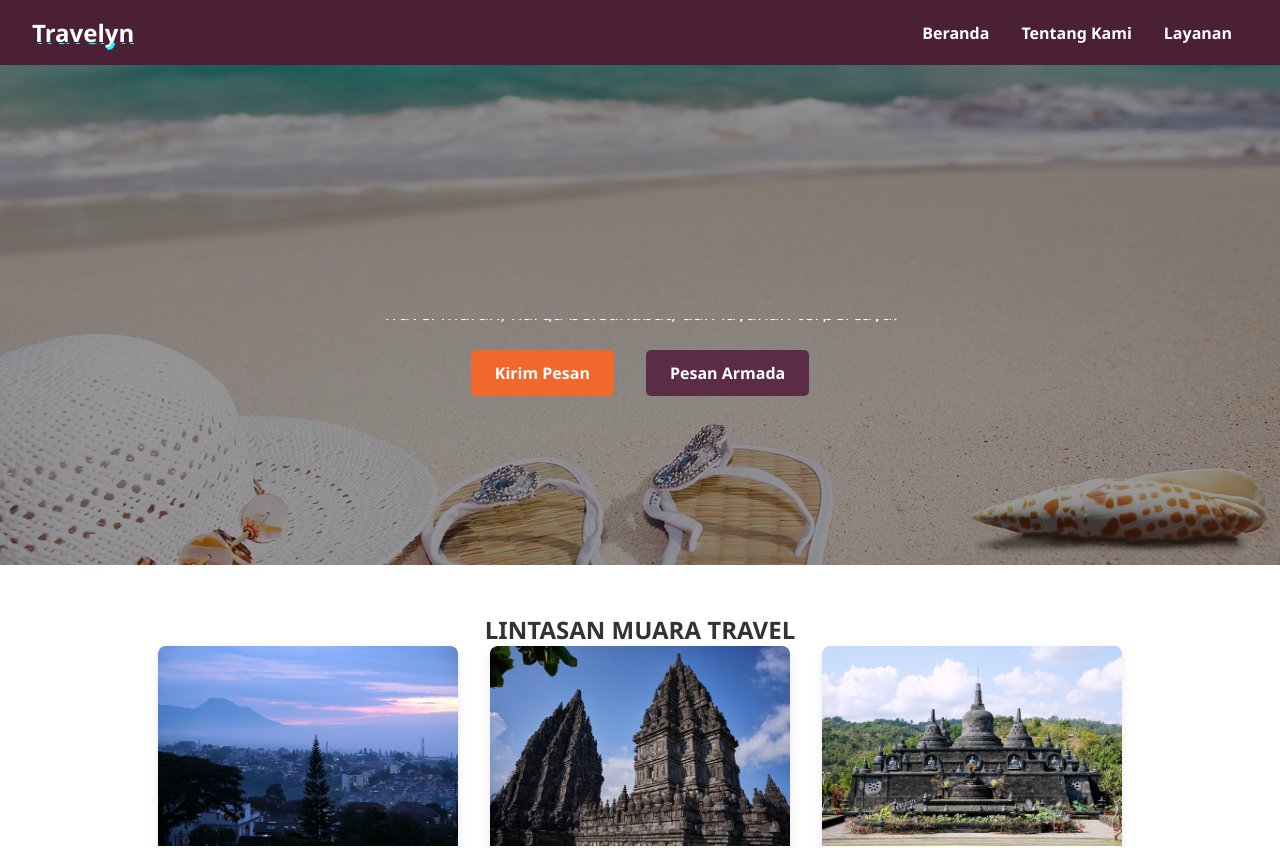
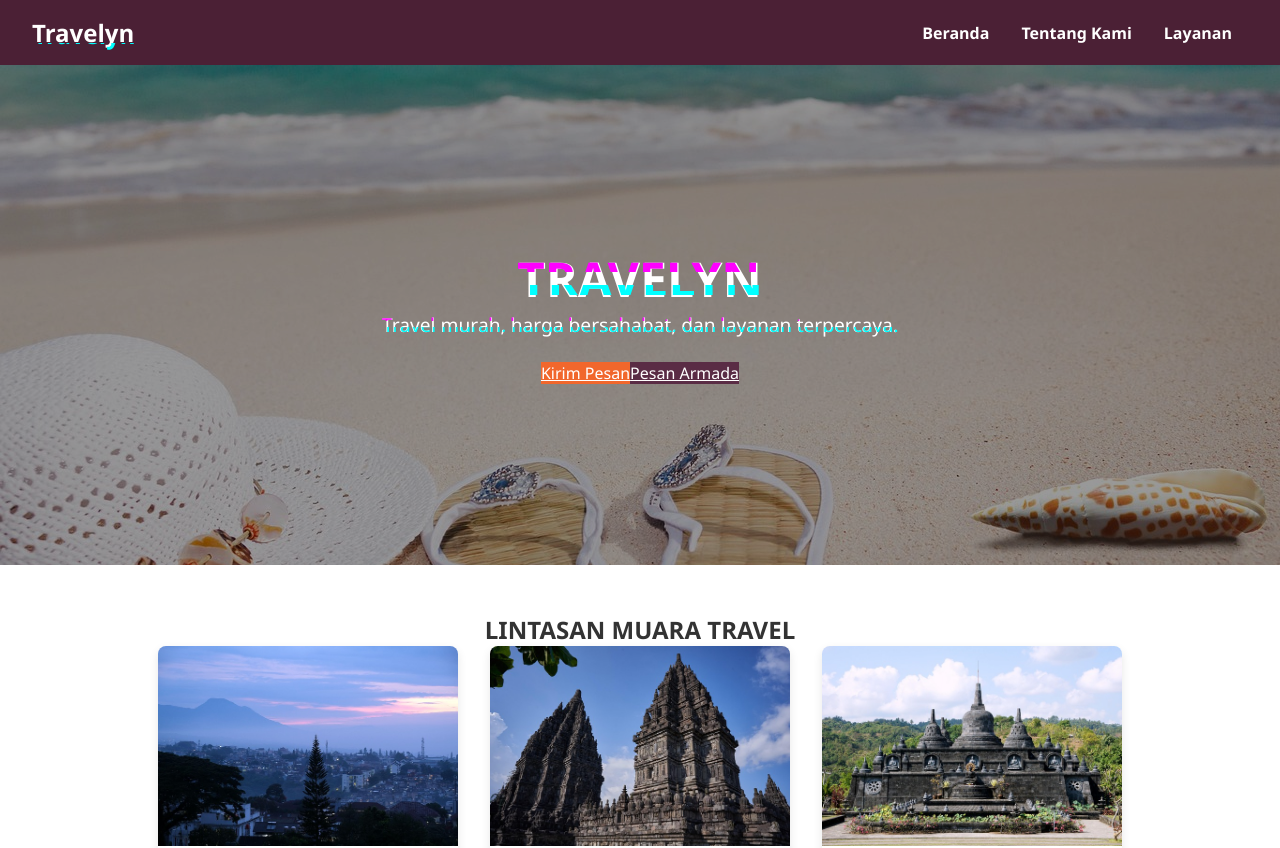
Before and after one commit to afiyyyyy/WEB-UAS-2025, a React (Vite) app: page / in a window 1280 px wide. Shown: the top 848 px of the page. Built offline with nearby package versions, Linux system fonts and the light colour scheme.

Commit message:
Update konten dan style

```diff
--- a/src/App.css
+++ b/src/App.css
@@ -50,15 +50,13 @@
   margin-top: 1.5rem;
 }
 
-.button-group a {
+button {
   margin: 0 1rem;
   padding: 0.75rem 1.5rem;
   border: none;
   font-weight: bold;
   cursor: pointer;
   border-radius: 5px;
-  text-decoration: none;
-  display: inline-block;
 }
 
 .btn-orange {
@@ -137,7 +135,7 @@ footer {
   max-width: 600px;
 }
 
-/* === Glitch Effect === */
+/* === Glitch Effect for Navbar Brand === */
 .glitch {
   position: relative;
   color: white;
@@ -152,7 +150,6 @@ footer {
   left: 0;
   width: 100%;
   overflow: hidden;
-  color: white;
   background: transparent;
 }
 
@@ -180,7 +177,7 @@ footer {
   100% { clip-path: inset(90% 0 0 0); transform: translateX(1px); }
 }
 
-/* === Slice Animation === */
+/* === Sliced Text Animation (Hero) === */
 .text-slice {
   font-size: 3rem;
   font-weight: bold;
@@ -188,45 +185,100 @@ footer {
   position: relative;
   display: inline-block;
   overflow: hidden;
-  animation: sliceLines 2s infinite;
 }
 
+.text-slice::before,
+.text-slice::after {
+  content: attr(data-text);
+  position: absolute;
+  left: 0;
+  width: 100%;
+  color: white;
+  overflow: hidden;
+}
+
+.text-slice::before {
+  clip-path: polygon(0 25%, 100% 25%, 100% 40%, 0 40%);
+  color: #f0f;
+  animation: sliceTop 2s infinite linear;
+}
+
+.text-slice::after {
+  clip-path: polygon(0 60%, 100% 60%, 100% 75%, 0 75%);
+  color: #0ff;
+  animation: sliceBottom 2s infinite linear;
+}
+
+@keyframes sliceTop {
+  0%, 100% { transform: translateX(-2px); }
+  50% { transform: translateX(2px); }
+}
+
+@keyframes sliceBottom {
+  0%, 100% { transform: translateX(2px); }
+  50% { transform: translateX(-2px); }
+}
+
+/* === Description Slice Effect === */
 .desc-slice {
   font-size: 1.2rem;
   color: white;
   position: relative;
   display: inline-block;
   overflow: hidden;
-  animation: sliceLinesDesc 3s infinite;
 }
 
-@keyframes sliceLines {
-  0% { clip-path: polygon(0 0, 100% 0, 100% 20%, 0 20%); }
-  25% { clip-path: polygon(0 20%, 100% 20%, 100% 40%, 0 40%); }
-  50% { clip-path: polygon(0 40%, 100% 40%, 100% 60%, 0 60%); }
-  75% { clip-path: polygon(0 60%, 100% 60%, 100% 80%, 0 80%); }
-  100% { clip-path: polygon(0 80%, 100% 80%, 100% 100%, 0 100%); }
+.desc-slice::before,
+.desc-slice::after {
+  content: attr(data-text);
+  position: absolute;
+  left: 0;
+  width: 100%;
+  color: white;
+  overflow: hidden;
 }
 
-@keyframes sliceLinesDesc {
-  0% { clip-path: polygon(0 0, 100% 0, 100% 10%, 0 10%); }
-  20% { clip-path: polygon(0 15%, 100% 15%, 100% 25%, 0 25%); }
-  40% { clip-path: polygon(0 30%, 100% 30%, 100% 40%, 0 40%); }
-  60% { clip-path: polygon(0 45%, 100% 45%, 100% 55%, 0 55%); }
-  80% { clip-path: polygon(0 60%, 100% 60%, 100% 70%, 0 70%); }
-  100% { clip-path: polygon(0 75%, 100% 75%, 100% 85%, 0 85%); }
+.desc-slice::before {
+  clip-path: polygon(0 20%, 100% 20%, 100% 35%, 0 35%);
+  color: #f0f;
+  animation: sliceTopDesc 2s infinite linear;
 }
 
-/* === Lokasi === */
+.desc-slice::after {
+  clip-path: polygon(0 60%, 100% 60%, 100% 75%, 0 75%);
+  color: #0ff;
+  animation: sliceBottomDesc 2s infinite linear;
+}
+
+@keyframes sliceTopDesc {
+  0%, 100% { transform: translateX(-1px); }
+  50% { transform: translateX(1px); }
+}
+
+@keyframes sliceBottomDesc {
+  0%, 100% { transform: translateX(1px); }
+  50% { transform: translateX(-1px); }
+}
+
+/* === Lokasi Grid === */
 .lokasi-grid {
   display: flex;
   flex-wrap: wrap;
+  gap: 2rem;
   justify-content: center;
-  gap: 2rem;
   align-items: stretch;
   margin-top: 2rem;
 }
 
-.lokasi-map, .lokasi-video {
-  flex: 1 1 300px;
+.lokasi-map,
+.lokasi-video {
+  flex: 1 1 400px;
+  max-width: 600px;
 }
+
+.lokasi-map iframe,
+.lokasi-video iframe {
+  width: 100%;
+  height: 300px;
+  border-radius: 10px;
+}
```
